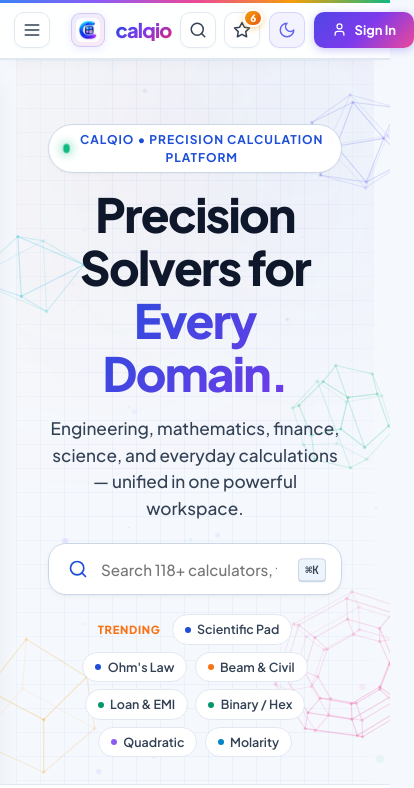
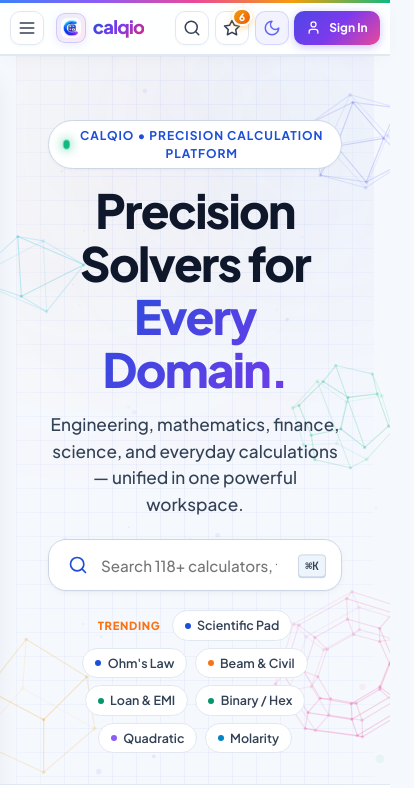
Before and after one commit to piy-jpg/CALQIO, a website with bundled scripts: page index.html in a window 390 px wide. Shown: the top 788 px of the page, 414 px wide, since content can reach past the window. Built offline with nearby package versions, Linux system fonts and the light colour scheme.

Commit message:
fix: optimize top navbar layout for mobile screens

```diff
--- a/css/layout.css
+++ b/css/layout.css
@@ -1135,15 +1135,63 @@
 
 @media (max-width: 768px) {
   .app-header {
-    padding: 0 0.85rem;
+    padding: 0 0.65rem;
+    height: 56px;
+    gap: 0.5rem;
+  }
+
+  .header-left {
+    gap: 0.45rem;
+    flex-shrink: 1;
+    min-width: 0;
+  }
+
+  .logo-link {
+    padding: 2px 4px;
+    gap: 0.45rem;
+  }
+
+  .logo-img-wrapper {
+    width: 30px;
+    height: 30px;
+  }
+
+  .logo-img {
+    width: 20px;
+    height: 20px;
+  }
+
+  .logo-text {
+    font-size: 1.15rem;
   }
 
   .header-center {
     display: none;
   }
 
+  .header-right {
+    gap: 0.35rem;
+  }
+
+  .sidebar-toggle-btn,
+  .icon-btn {
+    width: 34px;
+    height: 34px;
+  }
+
   .mobile-search-btn {
     display: flex !important;
+  }
+
+  .nav-signin-pill {
+    height: 34px;
+    padding: 0 0.75rem;
+    font-size: 0.75rem;
+  }
+
+  .nav-user-pill {
+    height: 34px;
+    padding: 0 0.6rem 0 0.35rem;
   }
 
   .logo-pill {
```
